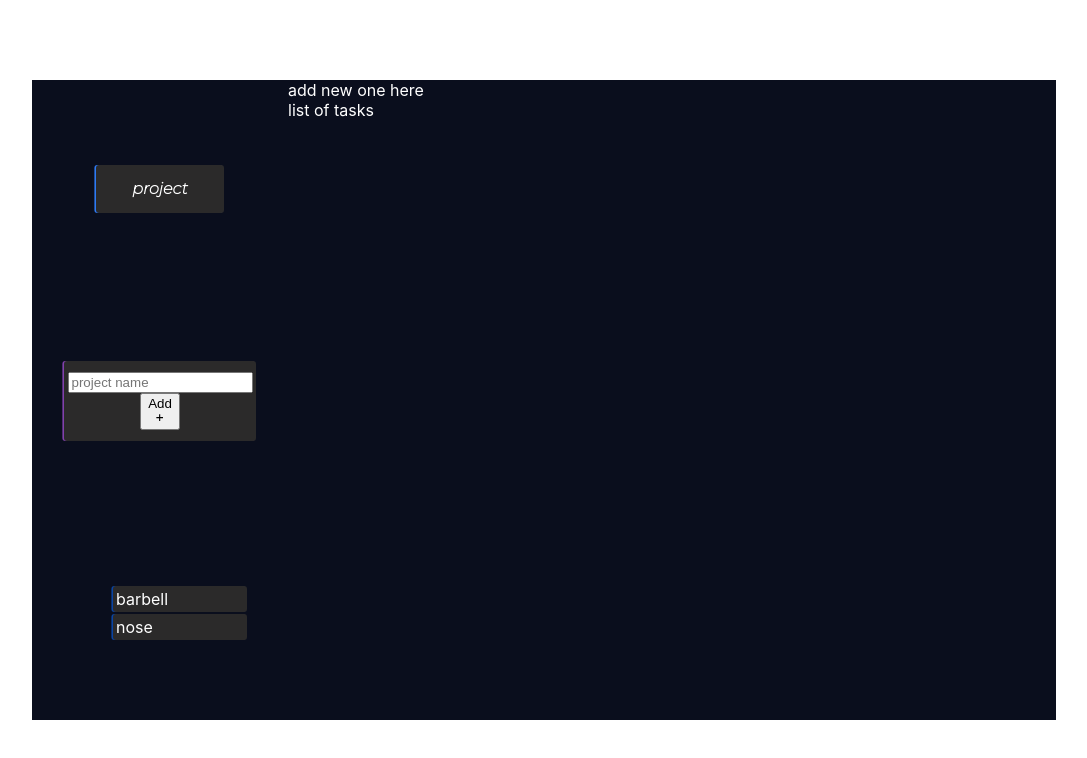
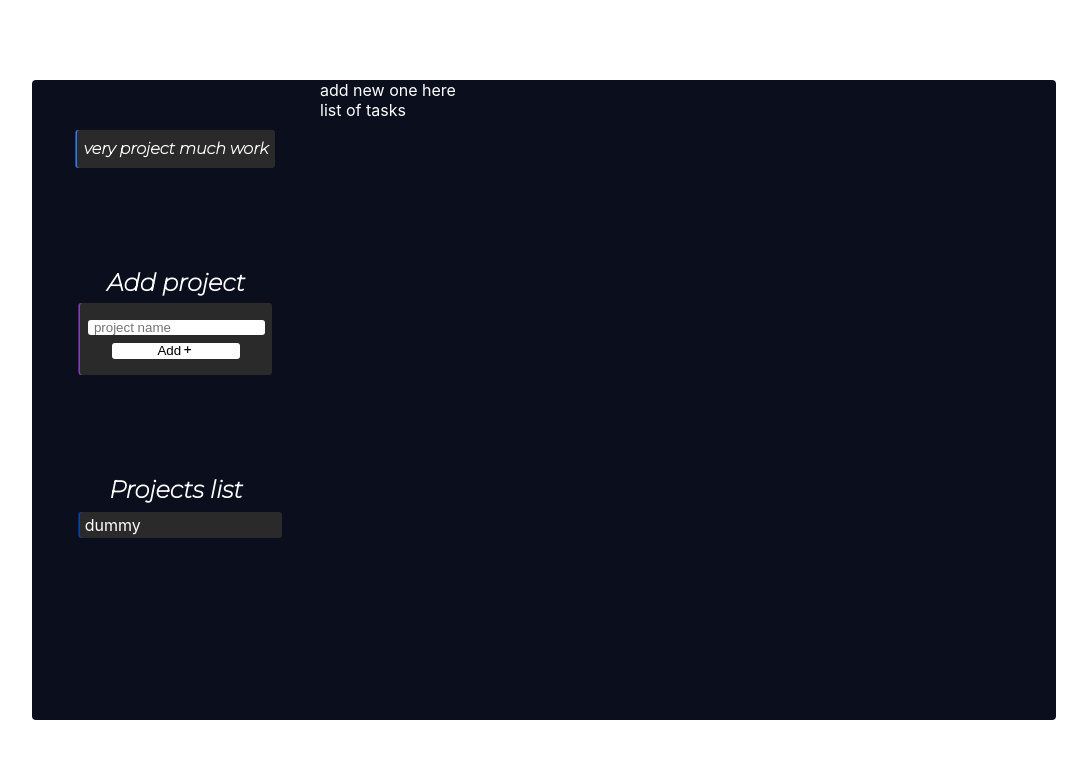
Before and after one commit to FilipToczynski/Tracker, a React (Create React App) app: page / in a window 1280 px wide. Shown: the top 758 px of the page, without its empty margins (96-1183 px from the left). Built offline with nearby package versions, Linux system fonts and the light colour scheme.

Commit message:
sidebar view

```diff
--- a/src/Sidebar/Sidebar.js
+++ b/src/Sidebar/Sidebar.js
@@ -1,33 +1,68 @@
 import { IconContext } from "react-icons";
 import styles from "./Sidebar.module.css";
-import { GrFormAdd } from 'react-icons/gr'
+import { GrFormAdd } from "react-icons/gr";
+import { useRef, useState } from "react";
 
 function Sidebar() {
-  const projects = ["barbell", "nose"];
+  const projectArray = ["dummy"];
+  const [projectsList, setProjectsList] = useState(projectArray);
 
-  // pull name from local storage insert in {project}
+  const inputRef = useRef(null);
+
+  function addTask() {
+    setProjectsList([inputRef.current.value, ...projectsList]);
+    projectArray.push(inputRef.current.value)
+  }
+
+  // add current time to local storage
+  // current date
+  // name
+  // time spent on a task in total
+  // all in one object
+
+  // 1.push it to local storage and onClick on list item display the data below
+  // read {
+  //   date : curDate,
+  //   time: curTime,
+  //   name: read,
+  //   timeTotal: timeTotal,
+  //   prevTasks: look {
+  //   same as above
+  // }
+  // }
+
 
   return (
     <div className={styles.sidebar}>
-      <h4 className={styles.header}>project</h4>
+      <h4 className={styles.header}>very project much work</h4>
+      <div>
+        <h2 className={styles.heading}>Add project</h2>
         <div className={styles.module}>
-        <input placeholder="project name"></input>
-        <button>
+          <input
+            placeholder="project name"
+            className={styles.input}
+            ref={inputRef}
+          ></input>
+          <button className={styles.btn} onClick={addTask}>
             Add
-          <IconContext.Provider
-            value={{ color: "blue", className: "global-class-name" }}
-          >
+            <IconContext.Provider value={{ color: "blue" }}>
               <div>
                 <GrFormAdd />
               </div>
             </IconContext.Provider>
           </button>
         </div>
+      </div>
+      <div>
+        <h2 className={styles.heading}>Projects list</h2>
         <ul className={styles.list}>
-        {projects.map((pj) => (
-          <li className={styles.item}>{pj}</li>
+          {projectsList.map((project, index) => (
+            <li key={index} className={styles.item}>
+              {project}
+            </li>
           ))}
         </ul>
+      </div>
     </div>
   );
 }
--- a/src/Sidebar/Sidebar.module.css
+++ b/src/Sidebar/Sidebar.module.css
@@ -11,12 +11,42 @@
   align-items: center;
   justify-content: center;
   background-color: var(--grey);
-  height: 3rem;
-  width: 8rem;
+  height: 2rem;
+  width: 12rem;
   border-radius: 3px;
   box-shadow: -0.1rem 0 var(--light-blue);
-  font-family: "Montserrat", "Lato", italic;
+  font-family: "Montserrat", "Lato", sans-serif;
   font-style: italic;
+  padding: 0.2rem;
+}
+.input {
+  outline: none;
+  background-color: var(--white);
+  border: none;
+  border-radius: 3px;
+}
+.heading {
+  display: flex;
+  align-items: center;
+  justify-content: center;
+  font-family: "Montserrat", "Lato", sans-serif;
+  font-style: italic;
+  margin-bottom: 0.4rem;
+}
+::placeholder {
+  padding: 0.4rem;
+}
+
+.btn {
+  display: flex;
+  align-items: center;
+  justify-content: center;
+  width: 8rem;
+  background-color: var(--white);
+  cursor: pointer;
+  margin-top: 0.5rem;
+  border: none;
+  border-radius: 3px;
 }
 
 .module {
@@ -24,21 +54,40 @@
   flex-direction: column;
   align-items: center;
   justify-content: center;
-  height: 5rem;
+  height: 4.5rem;
   border-radius: 3px;
   box-shadow: -0.1rem 0 var(--purple);
   background-color: var(--grey);
   width: 12rem;
 }
+
 .list {
   list-style: none;
+  overflow-y: scroll;
+  width: 18rem;
+  height: 10rem;
+}
+
+::-webkit-scrollbar {
+  width: 5px;
+}
+
+::-webkit-scrollbar-track {
+  background: #f1f1f1;
+  border-radius: 20px;
+}
+
+::-webkit-scrollbar-thumb {
+  background: rgb(149, 149, 149);
+  border-radius: 20px;
 }
 
 .item {
   background-color: var(--grey);
-  width: 8rem;
-  padding: 0.2rem;
+  width: 12rem;
+  padding: 0.2rem 0.3rem;
   margin-top: 0.1rem;
+  margin-left: 3rem;
   border-radius: 3px;
   box-shadow: -0.1rem 0 var(--blue);
 }
--- a/src/index.css
+++ b/src/index.css
@@ -1,5 +1,4 @@
 body {
-  margin: 0;
   font-family: -apple-system, BlinkMacSystemFont, 'Segoe UI', 'Roboto', 'Oxygen',
     'Ubuntu', 'Cantarell', 'Fira Sans', 'Droid Sans', 'Helvetica Neue',
     sans-serif;
@@ -10,6 +9,10 @@ body {
   align-items: center;
   height: 100vh;
   width: 100vw;
+}
+* {
+  margin: 0;
+  padding: 0;
 }
 
 code {
--- a/src/window/window.module.css
+++ b/src/window/window.module.css
@@ -1,6 +1,7 @@
 .view {
   background-color: var(--main-dark);
   color: #fff;
+  border-radius: 4px;
 }
 
 .container {
@@ -11,8 +12,8 @@
   grid-auto-flow: row;
   height: 80vh;
   width: 80vw;
+  overflow: hidden;
 }
-
 .options {
   grid-area: 1 / 1 / 2 / 2;
   display: flex;
```
Lines whose indentation alone changed are shown as unchanged.
